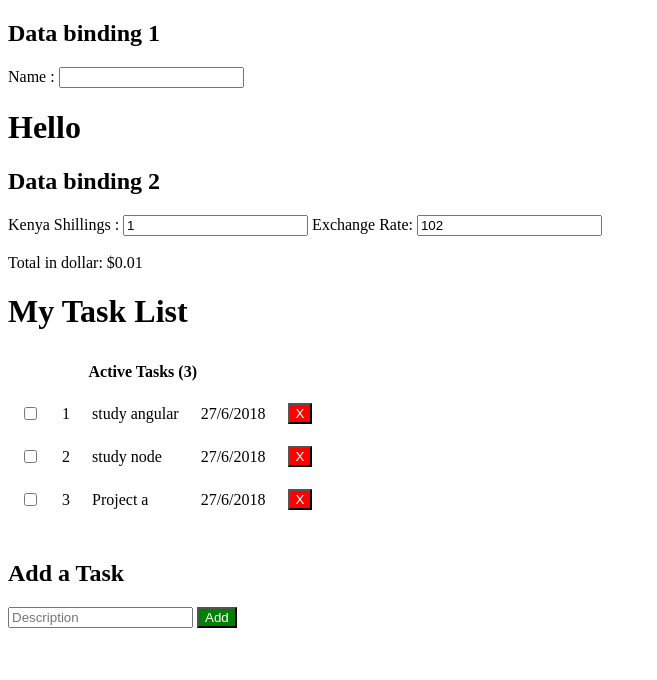
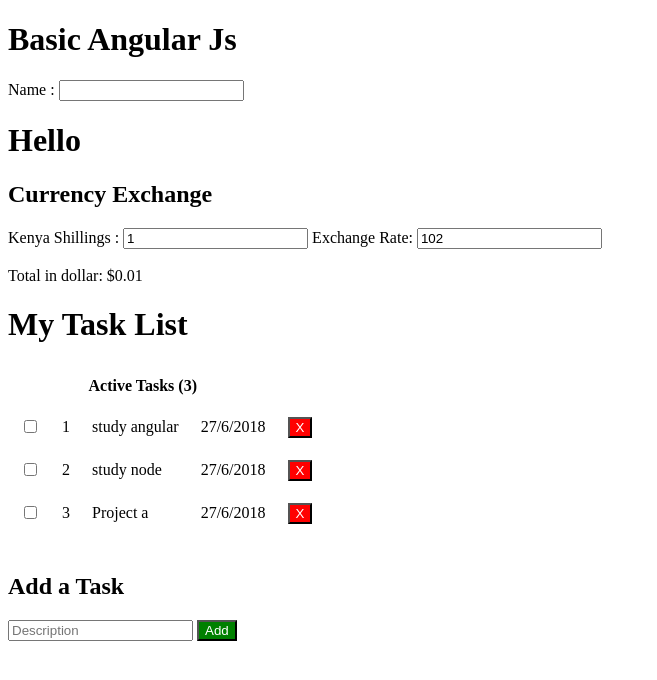
Before and after one commit to didinkaj/Angular1, a plain HTML site: page index.html in a window 1280 px wide. Shown: the whole page, without its empty margins (0-657 px from the left). Drawn offline with nearby package versions, Linux system fonts and the light colour scheme.

Commit message:
angular 1 basic

```diff
--- a/index.html
+++ b/index.html
@@ -8,7 +8,7 @@
 
 <body  ng-app="toDoApp" ng-controller="toDoController">
 
-<h2>Data binding 1</h2>
+<h1>Basic Angular Js</h1>
 
     <p>Name : <input type="text" ng-model="name"></p>
 
@@ -16,7 +16,7 @@
 
 <h1>Hello {{name | uppercase }}</h1>
 
-<h2>Data binding 2</h2>
+<h2>Currency Exchange</h2>
 
 
 <div ng-app="" ng-init="ksh=1;rate=102">
@@ -47,7 +47,7 @@
         <!--ng hide directive-->
         <tr ng-hide="tasks.length">
 
-            <td colspan="4"> You have no active tasks!</td>
+            <td colspan="5"> You have no active tasks!</td>
 
         </tr>
 
```
